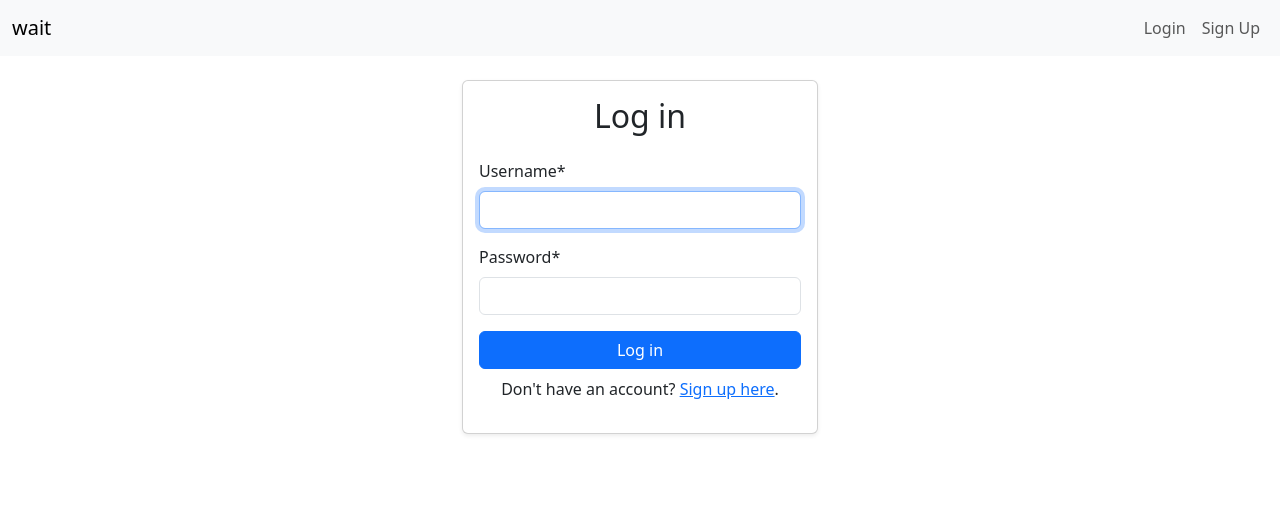
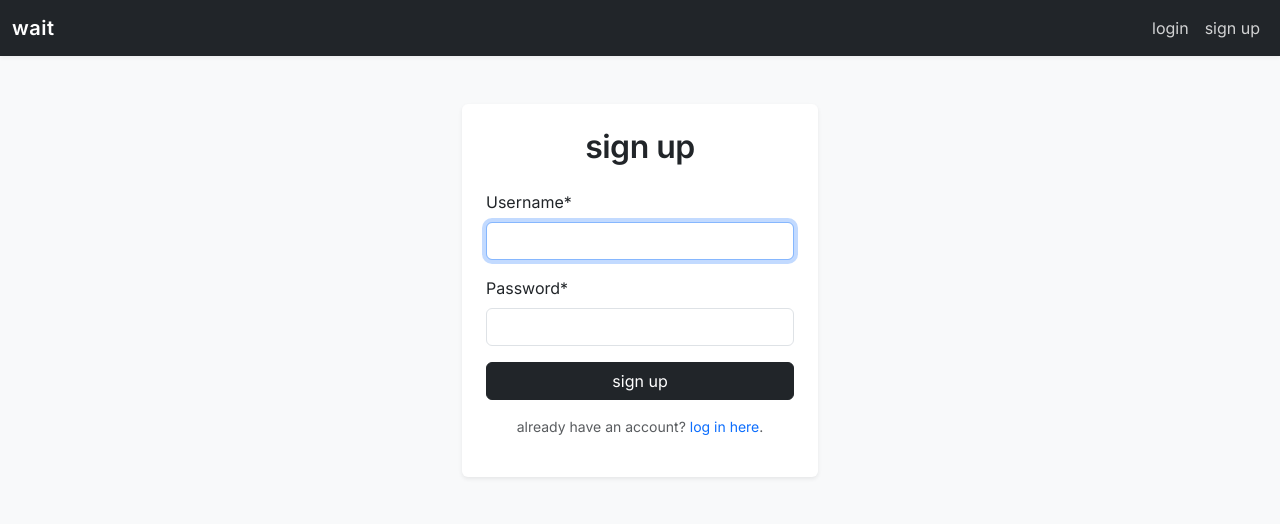
Before and after one commit to thepmsquare/wait, a Django app: page /accounts/login/ in a window 1280 px wide. Shown: the top 524 px of the page. Run offline with Django 5.2, Linux system fonts and the light colour scheme; some libraries are stand-ins or nearby versions.

Commit message:
:art: enhance UI with card layout and improved styling for entry pages

```diff
--- a/templates/base.html
+++ b/templates/base.html
@@ -2,45 +2,103 @@
 <!DOCTYPE html>
 <html lang="en">
 <head>
-    <meta charset="UTF-8">
-    <meta name="viewport" content="width=device-width, initial-scale=1.0">
-    <link rel="shortcut icon" href="{% static 'favicon.ico' %}">
-    <title>{% block title %}My Django App{% endblock %}</title>
-    <link href="https://cdn.jsdelivr.net/npm/bootstrap@5.3.2/dist/css/bootstrap.min.css" rel="stylesheet" integrity="sha384-T3c6CoIi6uLrA9TneNEoa7RxnatzjcDSCmG1MXxSR1GAsXEV/Dwwykc2MPK8M2HN" crossorigin="anonymous">
-    <link rel="manifest" href="{% static 'manifest.json' %}">
+  <meta charset="UTF-8" />
+  <meta name="viewport" content="width=device-width, initial-scale=1.0" />
+  <link rel="shortcut icon" href="{% static 'favicon.ico' %}" />
+  <link rel="manifest" href="{% static 'manifest.json' %}" />
+  <title>{% block title %}my django app{% endblock %}</title>
+
+  <!-- bootstrap -->
+  <link
+    href="https://cdn.jsdelivr.net/npm/bootstrap@5.3.2/dist/css/bootstrap.min.css"
+    rel="stylesheet"
+    integrity="sha384-T3c6CoIi6uLrA9TneNEoa7RxnatzjcDSCmG1MXxSR1GAsXEV/Dwwykc2MPK8M2HN"
+    crossorigin="anonymous"
+  />
+
+  <!-- inter font -->
+  <link
+    href="https://fonts.googleapis.com/css2?family=Inter:wght@400;600&display=swap"
+    rel="stylesheet"
+  />
+
+  <style>
+    body {
+      font-family: 'Inter', sans-serif;
+      background-color: #f8f9fa;
+      color: #212529;
+    }
+
+    .navbar-brand {
+      font-weight: 600;
+      letter-spacing: 0.5px;
+    }
+
+    .navbar-dark .nav-link {
+      color: rgba(255, 255, 255, 0.8);
+    }
+
+    .navbar-dark .nav-link:hover {
+      color: #fff;
+      text-decoration: underline;
+    }
+
+    .btn-link {
+      color: #fff;
+      text-decoration: none;
+    }
+
+    .btn-link:hover {
+      color: #0ff;
+      text-decoration: underline;
+    }
+
+    .container {
+      padding-top: 3rem;
+      padding-bottom: 3rem;
+    }
+
+    .navbar {
+      box-shadow: 0 2px 4px rgba(0, 0, 0, 0.05);
+    }
+  </style>
+    {% block extra_css %}{% endblock %}
 </head>
 <body>
-
-    <nav class="navbar navbar-expand-lg navbar-light bg-light">
+  <nav class="navbar navbar-expand-lg navbar-dark bg-dark">
     <div class="container-fluid">
       <a class="navbar-brand" href="/">wait</a>
-            <button class="navbar-toggler" type="button" data-bs-toggle="collapse" data-bs-target="#navbarNav" aria-controls="navbarNav" aria-expanded="false" aria-label="Toggle navigation">
+      <button
+        class="navbar-toggler"
+        type="button"
+        data-bs-toggle="collapse"
+        data-bs-target="#navbarNav"
+        aria-controls="navbarNav"
+        aria-expanded="false"
+        aria-label="Toggle navigation"
+      >
         <span class="navbar-toggler-icon"></span>
       </button>
       <div class="collapse navbar-collapse" id="navbarNav">
-                <ul class="navbar-nav ms-auto">
+        <ul class="navbar-nav ms-auto align-items-center">
           {% if user.is_authenticated %}
-                        <li class="nav-item d-flex align-items-center">
+          <li class="nav-item">
             <span class="navbar-text me-3">
-                                Welcome, {{ user.username }}!
+              welcome, {{ user.username }}!
             </span>
           </li>
           <li class="nav-item">
-                            {# Use a form for POST logout #}
-                            <form method="post" action="{% url 'logout' %}" class="form-inline">
+            <form method="post" action="{% url 'logout' %}" class="d-inline">
               {% csrf_token %}
-                                {# Use a button that looks like a link #}
-                                <button type="submit" class="btn btn-link nav-link" style="padding-top: 0.5rem; padding-bottom: 0.5rem;">
-                                    Logout
-                                </button>
+              <button type="submit" class="btn btn-link btn-sm">logout</button>
             </form>
           </li>
           {% else %}
           <li class="nav-item">
-                            <a class="nav-link" href="{% url 'login' %}">Login</a>
+            <a class="nav-link" href="{% url 'login' %}">login</a>
           </li>
           <li class="nav-item">
-                            <a class="nav-link" href="{% url 'signup' %}">Sign Up</a>
+            <a class="nav-link" href="{% url 'signup' %}">sign up</a>
           </li>
           {% endif %}
         </ul>
@@ -48,22 +106,26 @@
     </div>
   </nav>
 
-    <div class="container mt-4">
+  <div class="container">
     {% block content %}
-
     {% endblock %}
   </div>
 
-    <script src="https://cdn.jsdelivr.net/npm/bootstrap@5.3.2/dist/js/bootstrap.bundle.min.js" integrity="sha384-C6RzsynM9kWDrMNeT87bh95OGNyZPhcTNXj1NW7RuBCsyN/o0jlpcV8Qyq46cDfL" crossorigin="anonymous"></script>
+  <script
+    src="https://cdn.jsdelivr.net/npm/bootstrap@5.3.2/dist/js/bootstrap.bundle.min.js"
+    integrity="sha384-C6RzsynM9kWDrMNeT87bh95OGNyZPhcTNXj1NW7RuBCsyN/o0jlpcV8Qyq46cDfL"
+    crossorigin="anonymous"
+  ></script>
   {% block extra_js %}{% endblock %}
   <script>
     if ('serviceWorker' in navigator) {
       window.addEventListener('load', () => {
-          navigator.serviceWorker.register('{% static "sw.js" %}')
-            .then(registration => {
+        navigator.serviceWorker
+          .register('{% static "sw.js" %}')
+          .then((registration) => {
             console.log('Service Worker registered with scope:', registration.scope);
           })
-            .catch(error => {
+          .catch((error) => {
             console.error('Service Worker registration failed:', error);
           });
       });
--- a/templates/registration/login.html
+++ b/templates/registration/login.html
@@ -1,36 +1,61 @@
 {% extends 'base.html' %}
 {% load crispy_forms_tags %}
 
-{% block title %}login | wait{% endblock %}
+{% block title %}sign up | wait{% endblock %}
+
+{% block extra_css %}
+<style>
+    .form-text,
+    .helptext {
+      opacity: 0;
+      visibility: hidden;
+      transition: opacity 0.2s ease, visibility 0.2s ease;
+      position: absolute;
+      background: rgba(0, 0, 0, 0.85);
+      color: #fff;
+      padding: 0.3rem 0.5rem;
+      border-radius: 0.25rem;
+      font-size: 0.75rem;
+      z-index: 10;
+      left: 0;
+      top: 100%;
+      white-space: nowrap;
+      pointer-events: none;
+    }
+
+    .form-group {
+      position: relative;
+    }
+
+    .form-group:hover .form-text,
+    .form-group:focus-within .form-text,
+    .form-group:hover .helptext,
+    .form-group:focus-within .helptext {
+      opacity: 1;
+      visibility: visible;
+    }
+</style>
+{% endblock %}
 
 {% block content %}
-
 <div class="row justify-content-center">
     <div class="col-md-6 col-lg-4">
-        <div class="card shadow-sm">
-            <div class="card-body">
-                <h2 class="card-title text-center mb-4">Log in</h2>
-                <form method="post">
+        <div class="card shadow-sm border-0">
+            <div class="card-body p-4">
+                <h2 class="text-center mb-4 fw-semibold" style="letter-spacing: -0.5px;">sign up</h2>
+                <form method="post" novalidate>
                     {% csrf_token %}
                     {{ form|crispy }}
-                    <div class="d-grid gap-2 mt-3">
-                        <button type="submit" class="btn btn-primary">Log in</button>
+                    <div class="d-grid mt-3">
+                        <button type="submit" class="btn btn-dark">sign up</button>
                     </div>
                 </form>
-
-                <!--                <p class="text-center mt-3">-->
-                <!--                    <a href="{% url 'password_reset' %}">Forgot your password?</a>-->
-                <!--                </p>-->
-
-
-                <p class="text-center mt-2">
-                    Don't have an account? <a href="{% url 'signup' %}">Sign up here</a>.
+                <p class="text-center mt-3 text-muted small">
+                    already have an account?
+                    <a href="{% url 'login' %}" class="text-decoration-none">log in here</a>.
                 </p>
-
-
             </div>
         </div>
     </div>
 </div>
-
 {% endblock %}
```
Also changed, not shown: templates/registration/signup.html (+43 -11 lines), templates/tracker/all_entries.html (+5 -2 lines), templates/tracker/edit_entry.html (+4 -3 lines), templates/tracker/index.html (+5 -10 lines). Lines whose indentation alone changed are shown as unchanged.
